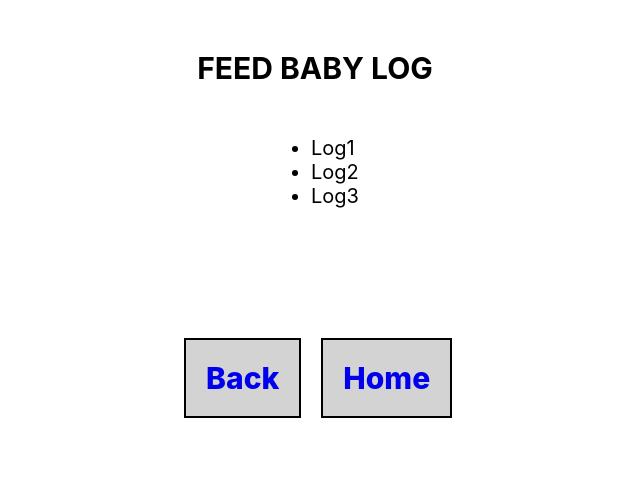
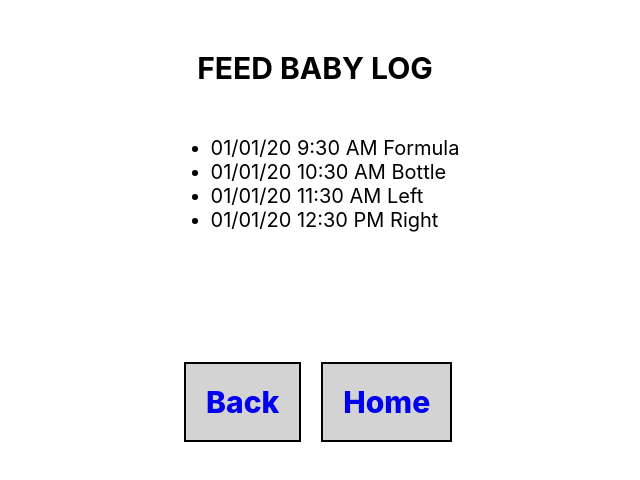
Before and after one commit to Jimmicorey/my-baby-log-app, a React (Create React App) app: page /feedbabylog in a window 1280 px wide. Shown: the top 480 px of the page, without its empty margins (325-965 px from the left). Built offline with nearby package versions, Linux system fonts and the light colour scheme.

Commit message:
static app ver1 ready to deploy

```diff
--- a/src/BathTime/BathTimeLog.js
+++ b/src/BathTime/BathTimeLog.js
@@ -10,7 +10,12 @@ import './BathTimeLog.css';
 // }
 
 
-const DummyData = ['Log1', 'Log2', 'Log3']
+const DummyData = [
+  "01/01/20 7:30 PM",
+  "01/04/20 6:30 PM",
+  "01/07/20 7:00 PM"
+]
+
 const DataLog = DummyData.map((data) =>
   <li>{data}</li>
 );
--- a/src/ChangeDiaper/ChangeDiaperLog.js
+++ b/src/ChangeDiaper/ChangeDiaperLog.js
@@ -11,7 +11,12 @@ import './ChangeDiaperLog.css';
 // }
 
 
-const DummyData = ['Log1', 'Log2', 'Log3']
+const DummyData = [
+  "01/01/20 9:30 AM Poopy",
+  "01/01/20 10:30 AM Wet",
+  "01/01/20 11:30 AM Both"
+]
+
 const DataLog = DummyData.map((data) =>
   <li>{data}</li>
 );
--- a/src/FeedBaby/FeedBabyLog.js
+++ b/src/FeedBaby/FeedBabyLog.js
@@ -11,7 +11,13 @@ import './FeedBabyLog.css';
 // }
 
 
-const DummyData = ['Log1', 'Log2', 'Log3']
+const DummyData = [
+  "01/01/20 9:30 AM Formula",
+  "01/01/20 10:30 AM Bottle",
+  "01/01/20 11:30 AM Left",
+  "01/01/20 12:30 PM Right"
+]
+
 const DataLog = DummyData.map((data) =>
   <li>{data}</li>
 );
```
